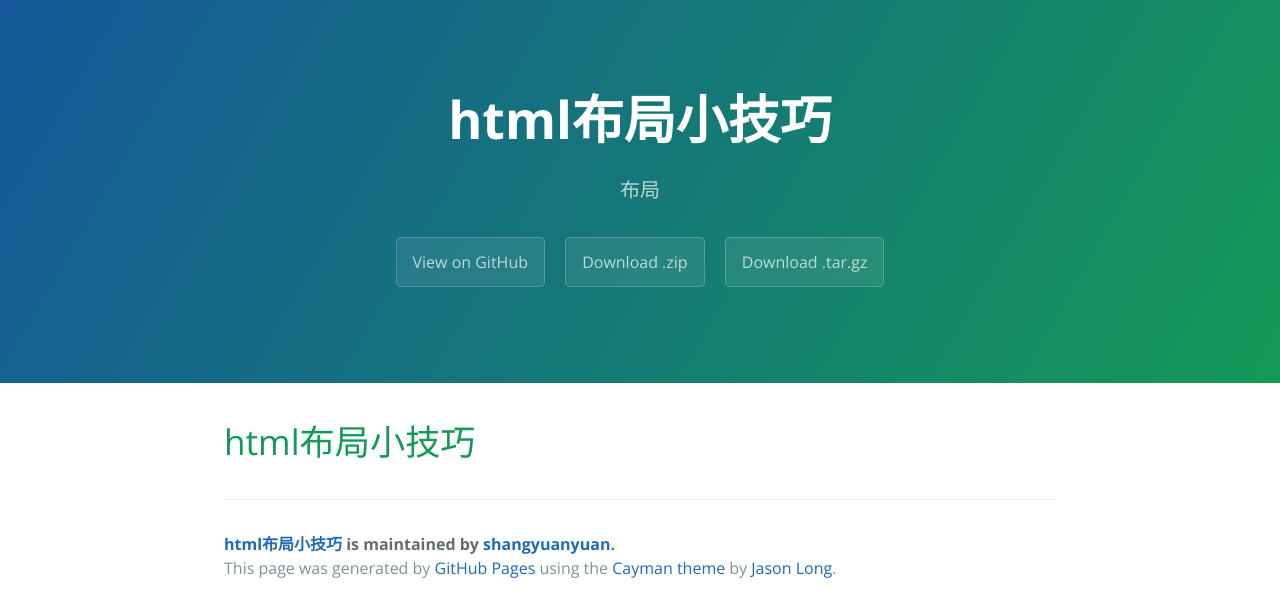
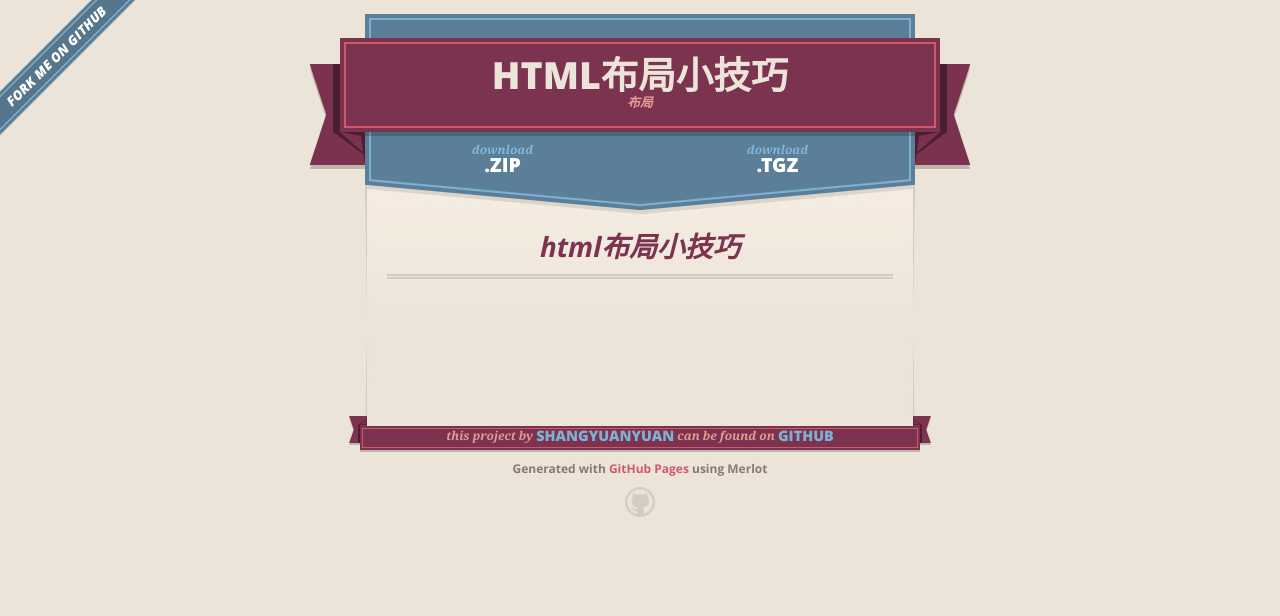
Before and after one commit to shangyuanyuan/test1, a plain HTML site: page index.html in a window 1280 px wide. Drawn offline with nearby package versions, Linux system fonts and the light colour scheme.

```diff
--- a/index.html
+++ b/index.html
@@ -1,34 +1,68 @@
 <!DOCTYPE html>
-<html lang="en-us">
+<html>
   <head>
-    <meta charset="UTF-8">
+    <meta charset='utf-8'>
+    <meta http-equiv="X-UA-Compatible" content="chrome=1">
+    <meta name="viewport" content="width=640">
+
+    <link rel="stylesheet" href="stylesheets/core.css" media="screen">
+    <link rel="stylesheet" href="stylesheets/mobile.css" media="handheld, only screen and (max-device-width:640px)">
+    <link rel="stylesheet" href="stylesheets/github-light.css">
+
+    <script type="text/javascript" src="javascripts/modernizr.js"></script>
+    <script type="text/javascript" src="https://ajax.googleapis.com/ajax/libs/jquery/1.7.1/jquery.min.js"></script>
+    <script type="text/javascript" src="javascripts/headsmart.min.js"></script>
+    <script type="text/javascript">
+      $(document).ready(function () {
+        $('#main_content').headsmart()
+      })
+    </script>
     <title>html布局小技巧 by shangyuanyuan</title>
-    <meta name="viewport" content="width=device-width, initial-scale=1">
-    <link rel="stylesheet" type="text/css" href="stylesheets/normalize.css" media="screen">
-    <link href='https://fonts.googleapis.com/css?family=Open+Sans:400,700' rel='stylesheet' type='text/css'>
-    <link rel="stylesheet" type="text/css" href="stylesheets/stylesheet.css" media="screen">
-    <link rel="stylesheet" type="text/css" href="stylesheets/github-light.css" media="screen">
   </head>
+
   <body>
-    <section class="page-header">
-      <h1 class="project-name">html布局小技巧</h1>
-      <h2 class="project-tagline">布局</h2>
-      <a href="https://github.com/shangyuanyuan/test1" class="btn">View on GitHub</a>
-      <a href="https://github.com/shangyuanyuan/test1/zipball/master" class="btn">Download .zip</a>
-      <a href="https://github.com/shangyuanyuan/test1/tarball/master" class="btn">Download .tar.gz</a>
-    </section>
+    <a id="forkme_banner" href="https://github.com/shangyuanyuan/test1">View on GitHub</a>
+    <div class="shell">
 
-    <section class="main-content">
-      <h1>
+      <header>
+        <span class="ribbon-outer">
+          <span class="ribbon-inner">
+            <h1>html布局小技巧</h1>
+            <h2>布局</h2>
+          </span>
+          <span class="left-tail"></span>
+          <span class="right-tail"></span>
+        </span>
+      </header>
+
+      <section id="downloads">
+        <span class="inner">
+          <a href="https://github.com/shangyuanyuan/test1/zipball/master" class="zip"><em>download</em> .ZIP</a><a href="https://github.com/shangyuanyuan/test1/tarball/master" class="tgz"><em>download</em> .TGZ</a>
+        </span>
+      </section>
+
+
+      <span class="banner-fix"></span>
+
+
+      <section id="main_content">
+        <h1>
 <a id="html布局小技巧" class="anchor" href="#html%E5%B8%83%E5%B1%80%E5%B0%8F%E6%8A%80%E5%B7%A7" aria-hidden="true"><span aria-hidden="true" class="octicon octicon-link"></span></a>html布局小技巧</h1>
+      </section>
 
-      <footer class="site-footer">
-        <span class="site-footer-owner"><a href="https://github.com/shangyuanyuan/test1">html布局小技巧</a> is maintained by <a href="https://github.com/shangyuanyuan">shangyuanyuan</a>.</span>
-
-        <span class="site-footer-credits">This page was generated by <a href="https://pages.github.com">GitHub Pages</a> using the <a href="https://github.com/jasonlong/cayman-theme">Cayman theme</a> by <a href="https://twitter.com/jasonlong">Jason Long</a>.</span>
+      <footer>
+        <span class="ribbon-outer">
+          <span class="ribbon-inner">
+            <p>this project by <a href="https://github.com/shangyuanyuan">shangyuanyuan</a> can be found on <a href="https://github.com/shangyuanyuan/test1">GitHub</a></p>
+          </span>
+          <span class="left-tail"></span>
+          <span class="right-tail"></span>
+        </span>
+        <p>Generated with <a href="https://pages.github.com">GitHub Pages</a> using Merlot</p>
+        <span class="octocat"></span>
       </footer>
 
-    </section>
+    </div>
 
 
   </body>
```
